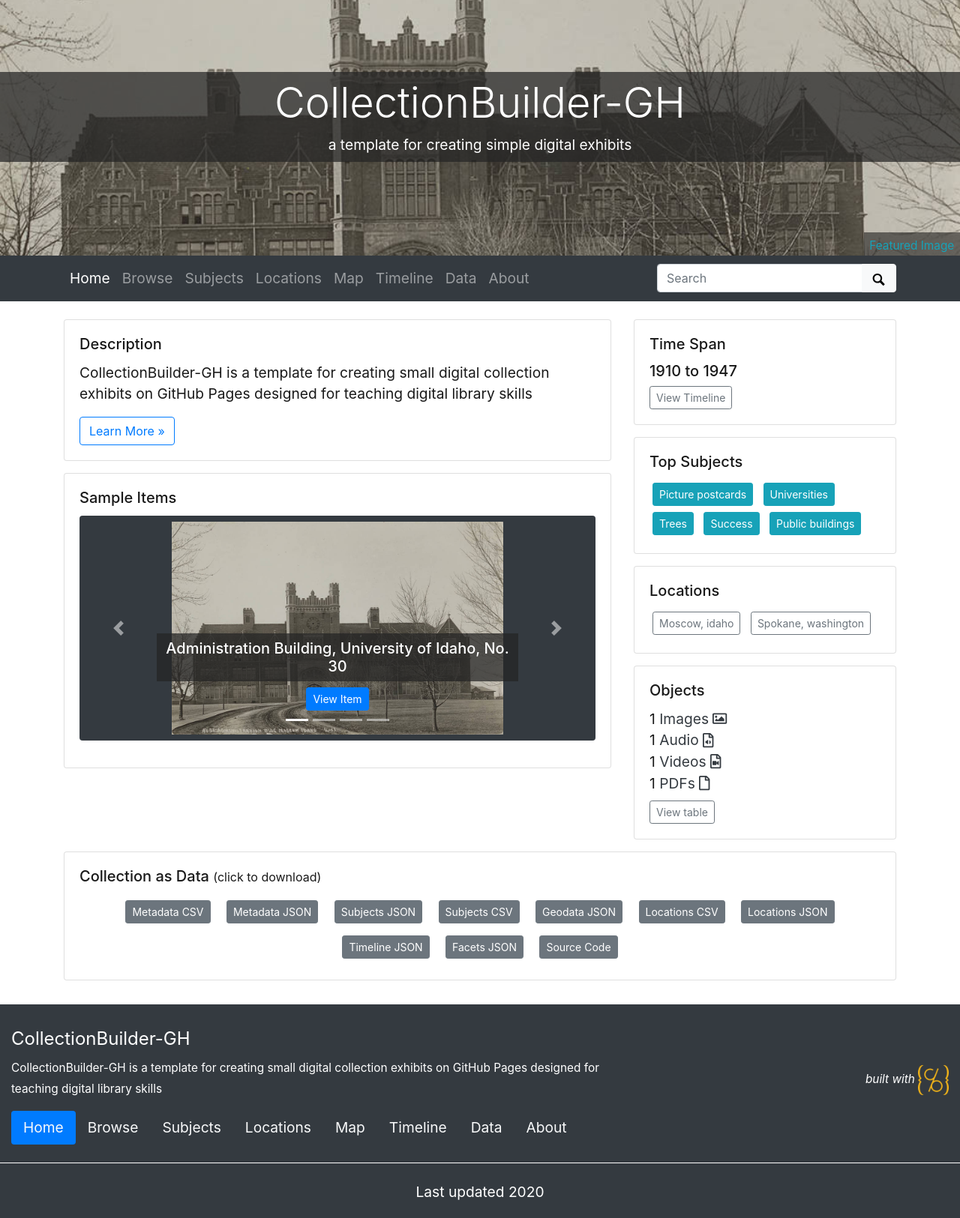
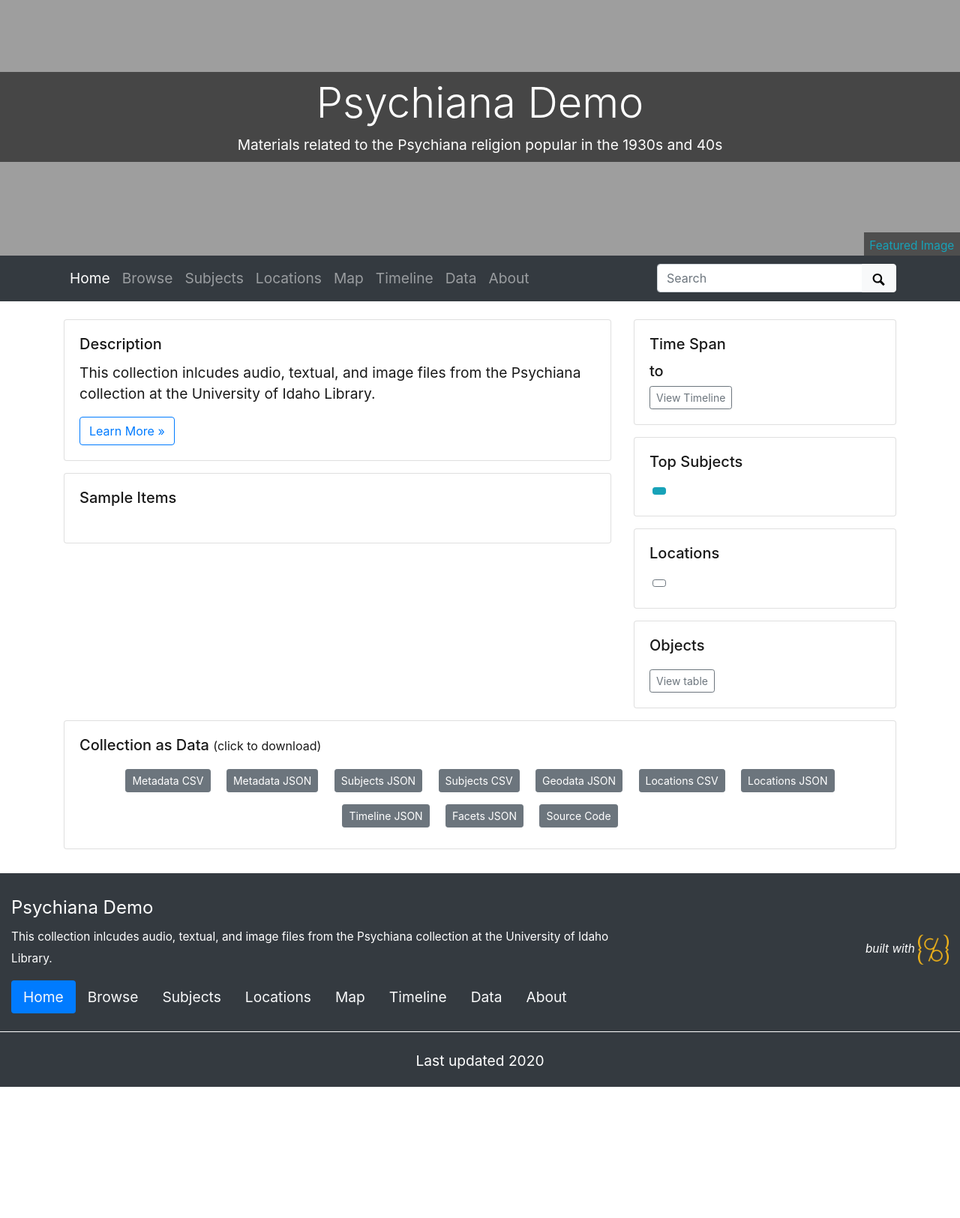
Before and after one commit to dcnb/collectionbuilder-demo, a Jekyll site: the page built from index.md, in a window 1280 px wide. Shown: the whole page at 75% size. Built offline with Jekyll 4.4.1, drawn with Linux system fonts in a browser that asks for light colours; after the commit the page ends 1450 px from its top, so only the background shows below that.

Commit message:
Added psychiana collection to config

```diff
--- a/_config.yml
+++ b/_config.yml
@@ -18,20 +18,20 @@
 # SITE SETTINGS
 #
 # title of site appears in banner
-title: CollectionBuilder-GH
+title: Psychiana Demo
 # tagline, a short phrase that will appear throughout the site in the top banner
-tagline: a template for creating simple digital exhibits
+tagline: Materials related to the Psychiana religion popular in the 1930s and 40s
 # description appears in meta tags and other locations
 # this description might appear in search result lists, keep around 160 characters max
-description: "CollectionBuilder-GH is a template for creating small digital collection exhibits on GitHub Pages designed for teaching digital library skills"
+description: "This collection inlcudes audio, textual, and image files from the Psychiana collection at the University of Idaho Library. "
 # creator of the digital collection, to appear in meta tags; we typically use our GitHub usernames but feel free to just use your name
-author: CollectionBuilder
+author: dcnb
 
 ##########
 # COLLECTION SETTINGS
 #
 # choose metadata: this is the name of the csv file in your _data directory that describes the objects in your collection
-metadata: demo-metadata
+metadata: psychiana
 
 ##########
 # GOOGLE SERVICES [optional!]
@@ -44,7 +44,7 @@
 # ROBOTS EXCLUDE
 #
 # set noindex to true if you do NOT want Google to index your site
-# noindex: true
+noindex: true
 
 ##########
 # BUILD SETTINGS
```
